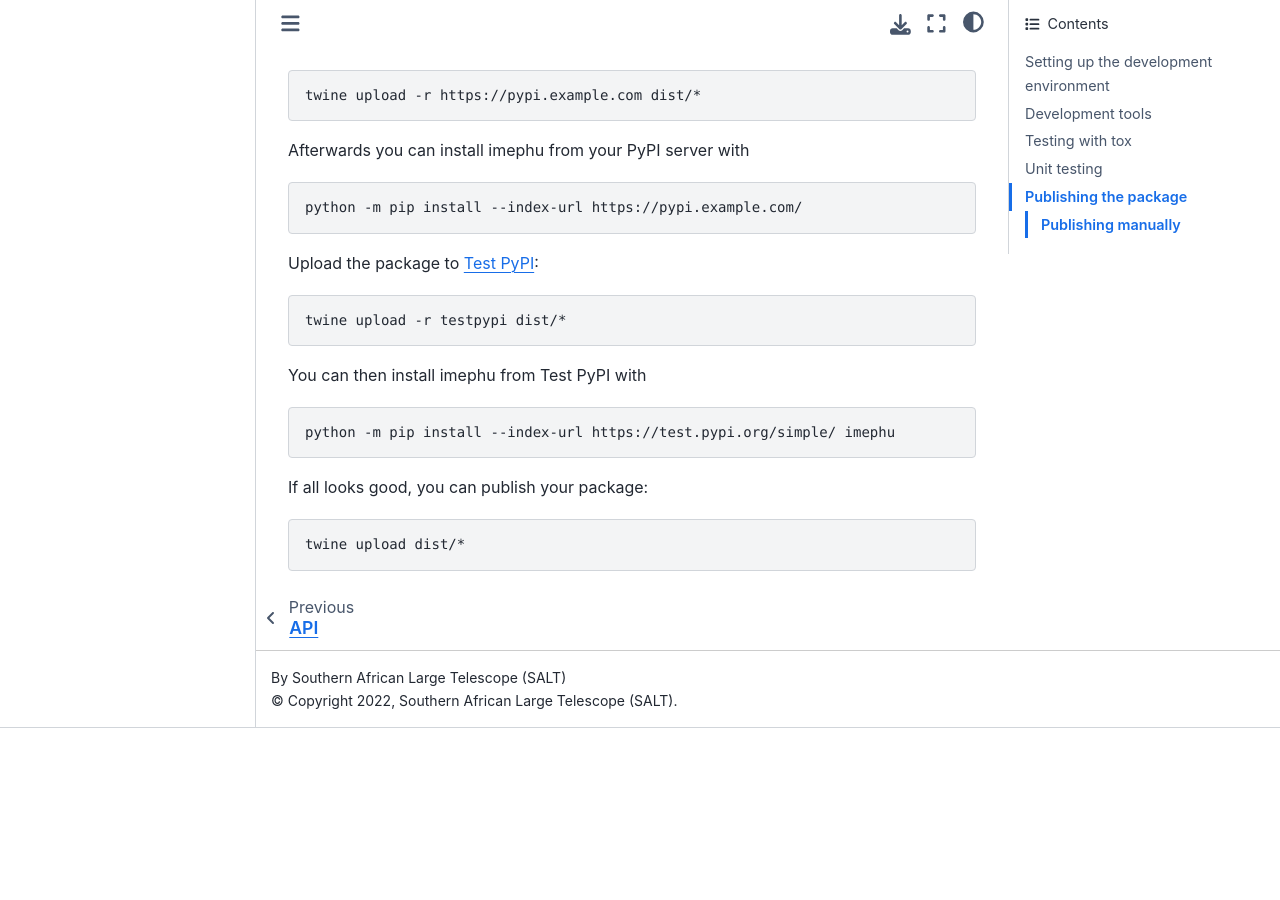
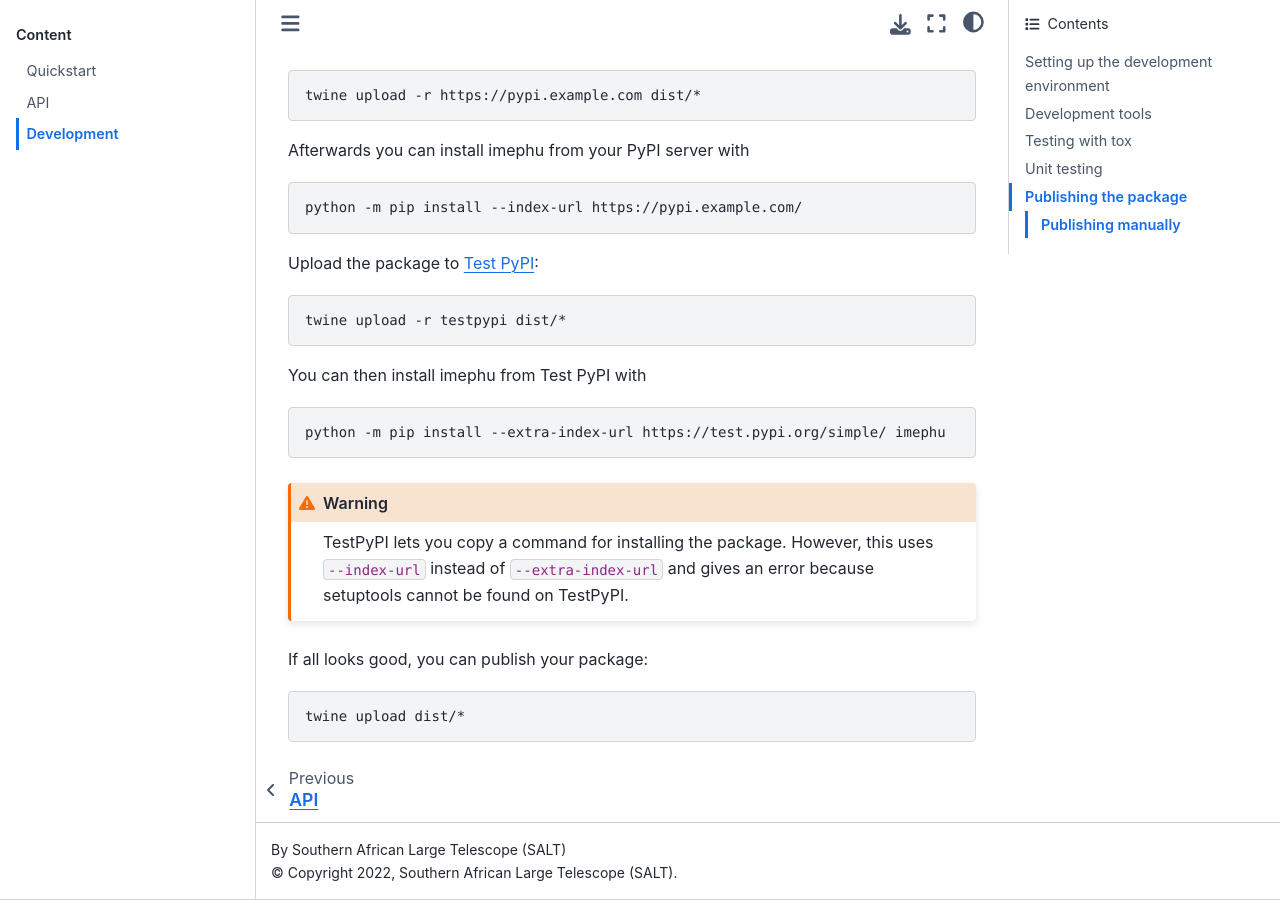
Before and after one commit to saltastroops/imephu, a Sphinx documentation site: the page built from docs/development.md, in a window 1280 px wide and 900 px high, scrolled down 4482 px. Built offline with Sphinx 7.4.7 and the Sphinx Book theme 1.1.4, drawn with Linux system fonts in a browser that asks for light colours; pages that are not in the unit, such as notebooks, are missing from menus; before the commit the page ends 5210 px from its top, so only the background shows below that.

Commit message:
Updated documentation (#13)

````diff
--- a/docs/development.md
+++ b/docs/development.md
@@ -173,7 +173,11 @@
 You can then install imephu from Test PyPI with
 
 ```shell
-python -m pip install --index-url https://test.pypi.org/simple/ imephu
+python -m pip install --extra-index-url https://test.pypi.org/simple/ imephu
+```
+
+```{warning}
+TestPyPI lets you copy a command for installing the package. However, this uses `--index-url` instead of `--extra-index-url` and gives an error because setuptools cannot be found on TestPyPI.
 ```
 
 If all looks good, you can publish your package:
````
Also changed, not shown: README.md (+1 -1 lines), docs/index.md (+1 -1 lines).
